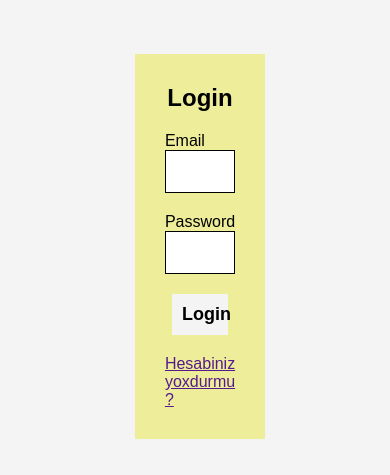
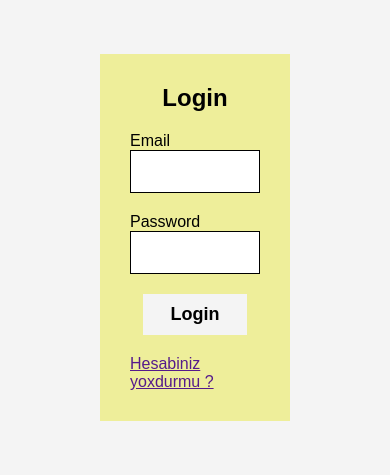
Before and after one commit to userldu/first-js-project, a plain HTML site: page index.html in a window 390 px wide. Shown: the part 70-545 px from the top of the page. Drawn offline with nearby package versions, Linux system fonts and the light colour scheme.

Commit message:
New Code

```diff
--- a/static/index.css
+++ b/static/index.css
@@ -207,4 +207,6 @@ form > .email{
     nav > .search-bar{width: 200px;}
     nav > ul{display: none;}
     nav > .bi-list{display: block;}
+
+    .container{padding: 60px 100px;}
 }
```
